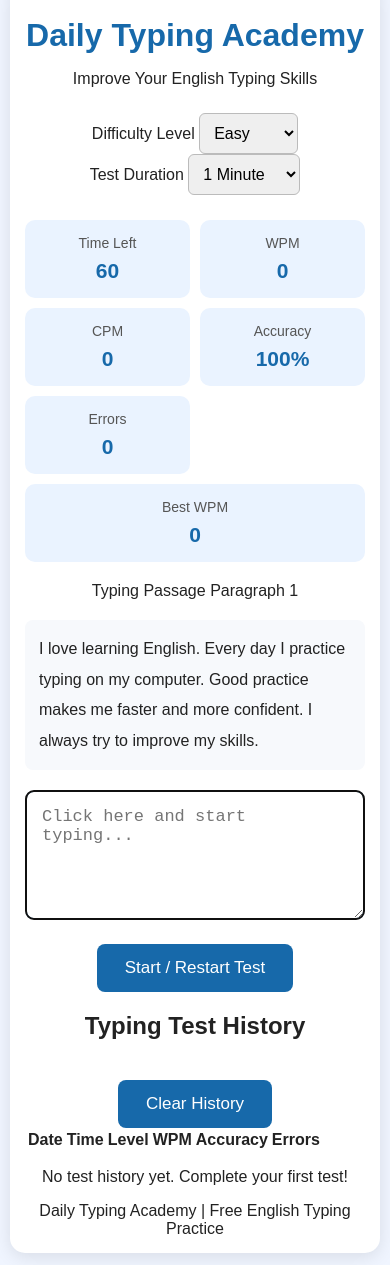
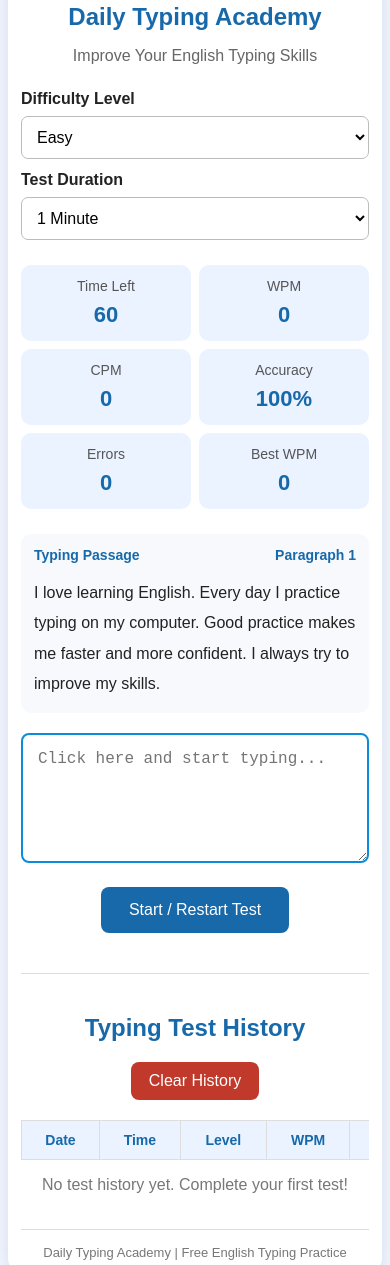
Before and after one commit to waqaralishah688-glitch/daily-typing-academy, a plain HTML site: page index.html in a window 390 px wide. Shown: the part 39-1304 px from the top of the page. Drawn offline with Linux system fonts and the light colour scheme.

Commit message:
Update style.css

```diff
--- a/style.css
+++ b/style.css
@@ -5,52 +5,73 @@
 
 body {
   margin: 0;
-  padding: 20px;
+  padding: 15px;
   font-family: Arial, sans-serif;
   background: #f0f5ff;
   color: #222;
 }
 
 .container {
-  max-width: 850px;
-  margin: 30px auto;
+  max-width: 950px;
+  margin: 20px auto;
   padding: 25px;
   background: white;
   border-radius: 15px;
   box-shadow: 0 4px 18px rgba(0,0,0,0.1);
-  text-align: center;
 }
 
-h1 {
+header {
+  text-align: center;
+  margin-bottom: 25px;
+}
+
+header h1 {
   color: #1769aa;
   margin-bottom: 8px;
 }
 
-.subtitle {
+header p {
   color: #666;
 }
 
 .settings {
+  display: flex;
+  justify-content: center;
+  gap: 20px;
+  flex-wrap: wrap;
   margin: 25px 0;
 }
 
+.settings div {
+  display: flex;
+  flex-direction: column;
+  gap: 8px;
+}
+
+label {
+  font-weight: bold;
+}
+
 select {
-  padding: 10px;
+  min-width: 160px;
+  padding: 11px;
   border: 1px solid #bbb;
-  border-radius: 6px;
+  border-radius: 7px;
   font-size: 16px;
+  background: white;
 }
 
 .stats {
   display: grid;
-  grid-template-columns: repeat(5, 1fr);
-  gap: 10px;
-  margin: 20px 0;
+  grid-template-columns: repeat(3, 1fr);
+  gap: 12px;
+  margin: 25px 0;
 }
 
 .stat {
+  text-align: center;
   background: #eaf3ff;
-  padding: 15px 5px;
+  padding: 15px 8px;
   border-radius: 10px;
 }
 
@@ -62,18 +83,31 @@ select {
 }
 
 .stat strong {
-  font-size: 24px;
+  font-size: 25px;
   color: #1769aa;
+}
+
+.passage-box {
+  background: #f7f9fc;
+  padding: 20px;
+  border-radius: 10px;
+  margin: 20px 0;
+}
+
+.paragraph-info {
+  display: flex;
+  justify-content: space-between;
+  gap: 10px;
+  font-size: 14px;
+  font-weight: bold;
+  color: #1769aa;
+  margin-bottom: 15px;
 }
 
 .passage {
   text-align: left;
-  background: #f7f9fc;
-  padding: 20px;
-  border-radius: 8px;
   line-height: 1.9;
   font-size: 18px;
-  margin: 20px 0;
   overflow-wrap: anywhere;
 }
 
@@ -94,16 +128,22 @@ textarea {
   border: 2px solid #1769aa;
   border-radius: 8px;
   resize: vertical;
+  outline: none;
+}
+
+textarea:focus {
+  border-color: #0b8bdb;
 }
 
 button {
-  margin-top: 20px;
+  display: block;
+  margin: 20px auto;
   padding: 14px 28px;
   background: #1769aa;
   color: white;
   border: none;
   border-radius: 8px;
-  font-size: 17px;
+  font-size: 16px;
   cursor: pointer;
 }
 
@@ -112,35 +152,113 @@ button:hover {
 }
 
 #result {
+  text-align: center;
   color: #1769aa;
-  font-size: 21px;
-  margin-top: 20px;
+  line-height: 1.7;
+  font-size: 20px;
+}
+
+.history-section {
+  margin-top: 40px;
+  border-top: 1px solid #ddd;
+  padding-top: 20px;
+}
+
+.history-section h2 {
+  color: #1769aa;
+  text-align: center;
+}
+
+.clear-btn {
+  background: #c0392b;
+  padding: 10px 18px;
+}
+
+.history-wrap {
+  width: 100%;
+  overflow-x: auto;
+}
+
+table {
+  width: 100%;
+  border-collapse: collapse;
+  min-width: 550px;
+}
+
+th, td {
+  border: 1px solid #ddd;
+  padding: 11px;
+  text-align: center;
+  font-size: 14px;
+}
+
+th {
+  background: #eaf3ff;
+  color: #1769aa;
+}
+
+#noHistory {
+  text-align: center;
+  color: #777;
+}
+
+footer {
+  margin-top: 35px;
+  padding-top: 15px;
+  border-top: 1px solid #ddd;
+  text-align: center;
+  color: #777;
+  font-size: 13px;
 }
 
 @media (max-width: 600px) {
   body {
-    padding: 10px;
+    padding: 8px;
   }
 
   .container {
-    margin: 10px auto;
-    padding: 15px;
+    padding: 13px;
+    margin: 5px auto;
+  }
+
+  header h1 {
+    font-size: 24px;
+  }
+
+  .settings {
+    gap: 12px;
+  }
+
+  .settings div {
+    width: 100%;
+  }
+
+  select {
+    width: 100%;
   }
 
   .stats {
     grid-template-columns: repeat(2, 1fr);
+    gap: 8px;
   }
 
-  .stat:last-child {
-    grid-column: span 2;
+  .stat {
+    padding: 13px 5px;
   }
 
   .stat strong {
-    font-size: 21px;
+    font-size: 22px;
+  }
+
+  .passage-box {
+    padding: 13px;
   }
 
   .passage {
     font-size: 16px;
-    padding: 14px;
+  }
+
+  textarea {
+    font-size: 16px;
   }
 }
```
